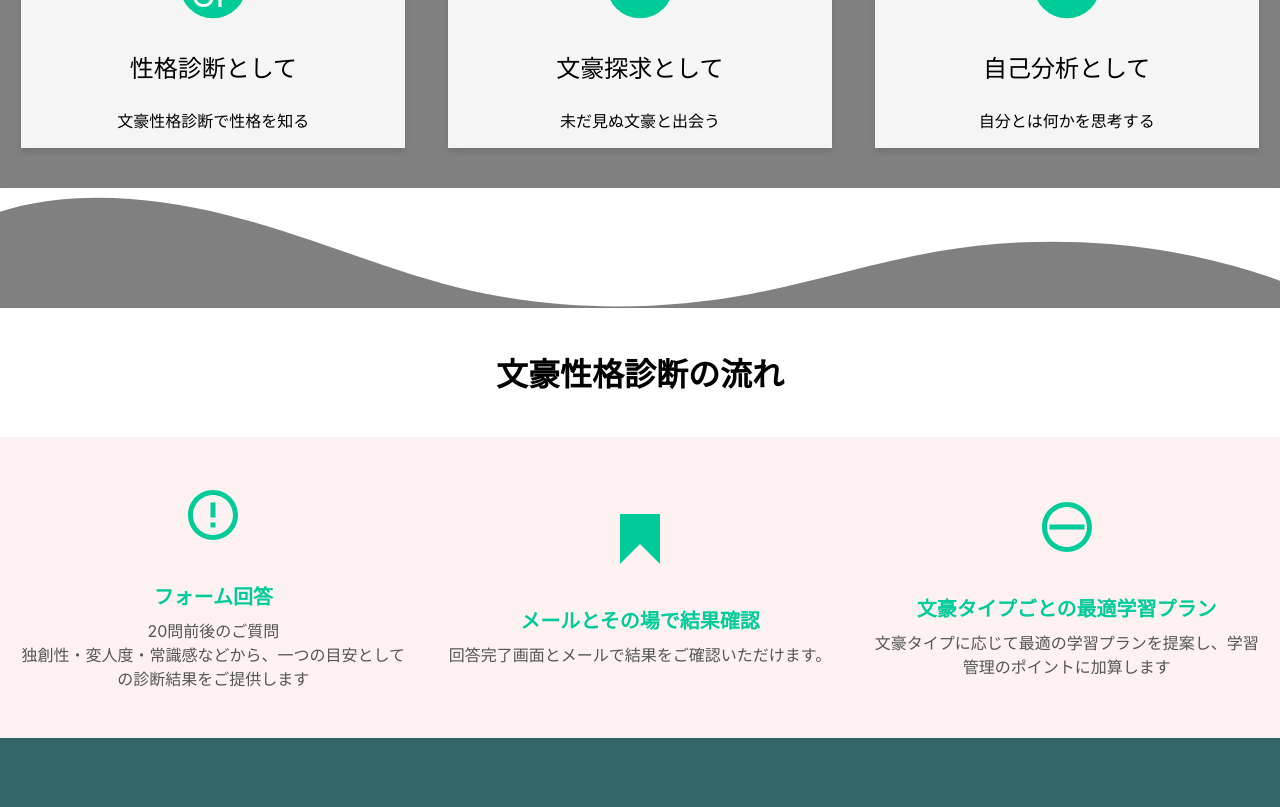
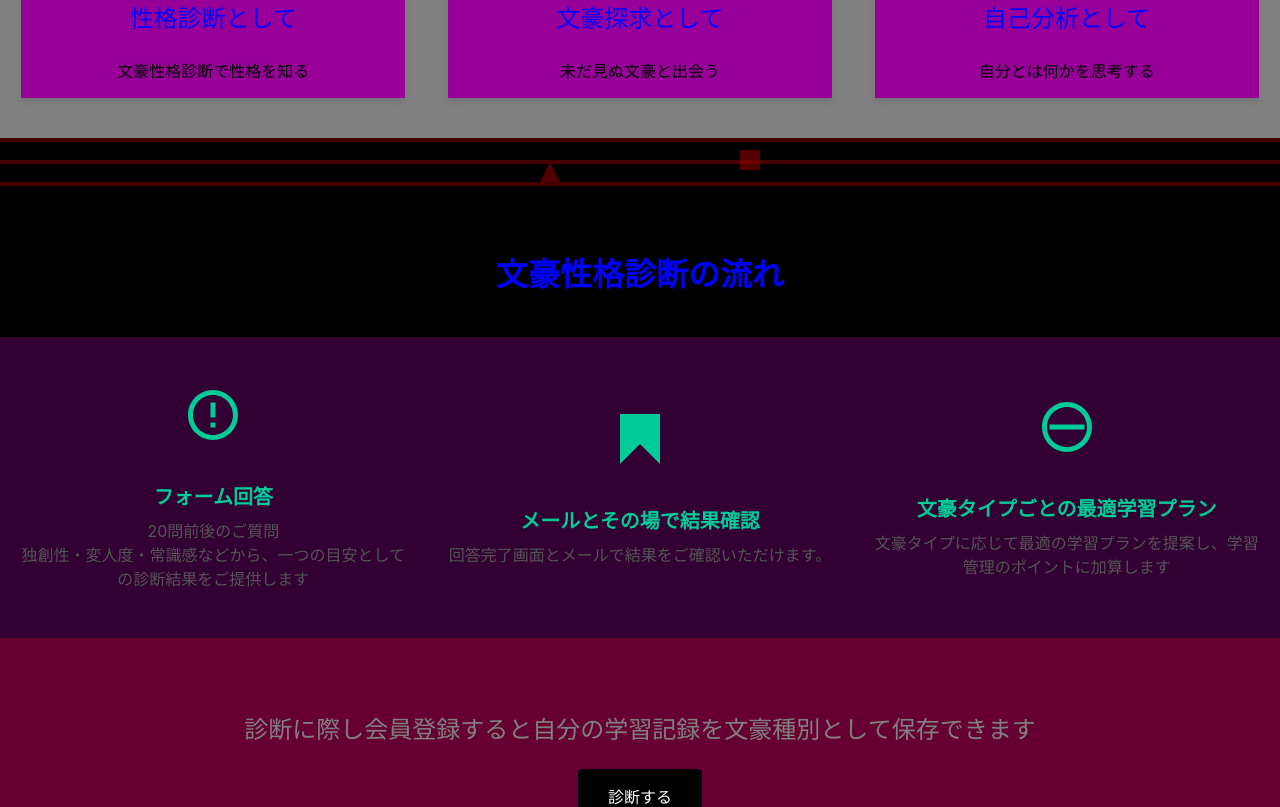
Before and after one commit to reisuta/LP, a Next.js app: page / in a window 1280 px wide. Shown: the part 1700-2507 px from the top of the page. Built offline with nearby package versions, Linux system fonts and the light colour scheme.

Commit message:
レイアウトのテーマをdark系に

```diff
--- a/src/app/components/Divider.tsx
+++ b/src/app/components/Divider.tsx
@@ -1,32 +1,54 @@
 'use client'
 import styled from 'styled-components';
 
-const Element = styled.div`
+const DividerContainer = styled.div`
   width: 100%;
-  overflow: hidden;
-  line-height: 0;
-  transform: rotate(180deg);
+  height: 50px;
+  position: relative;
+  padding-top: 10px;
+  padding-bottom: 10px;
+  background: black;
+`;
 
-  svg {
-    position: relative;
-    display: block;
-    width: calc(100% + 1.3px);
-    height: 120px;
-  }
+const Line = styled.div`
+  width: 100%;
+  height: 4px;
+  background-color: darkred;
+  position: absolute;
+  opacity: 0.5;
+  top: ${({ top }) => top};
+`;
 
-  .shape-fill {
-    fill: gray;
-  }
+const Triangle = styled.div`
+  width: 0;
+  height: 0;
+  border-left: 10px solid transparent;
+  border-right: 10px solid transparent;
+  border-bottom: 20px solid darkred;
+  position: absolute;
+  top: 24px;
+  opacity: 0.6;
+  left: calc(50% - 100px);
+`;
+
+const Square = styled.div`
+  width: 20px;
+  height: 20px;
+  background-color: darkred;
+  position: absolute;
+  opacity: 0.6;
+  top: 12px;
+  left: calc(50% + 100px);
 `;
 
 export default function Divider() {
   return (
-    <>
-      <Element>
-        <svg data-name="Layer 1" xmlns="http://www.w3.org/2000/svg" viewBox="0 0 1200 120" preserveAspectRatio="none">
-          <path d="M321.39,56.44c58-10.79,114.16-30.13,172-41.86,82.39-16.72,168.19-17.73,250.45-.39C823.78,31,906.67,72,985.66,92.83c70.05,18.48,146.53,26.09,214.34,3V0H0V27.35A600.21,600.21,0,0,0,321.39,56.44Z" className="shape-fill"></path>
-        </svg>
-      </Element>
-    </>
-  )
+    <DividerContainer>
+      <Line top="0" />
+      <Line top="22px" />
+      <Line top="44px" />
+      <Triangle />
+      <Square />
+    </DividerContainer>
+  );
 }
--- a/src/app/components/TopPageBottom.tsx
+++ b/src/app/components/TopPageBottom.tsx
@@ -17,8 +17,8 @@ const HeaderContainer = styled.div`
   justify-content: center;
   align-items: center;
   padding: 20px;
-  background: white;
-  color: black;
+  background: black;
+  color: blue;
   width: 100%;
   box-shadow: 0 4px 6px rgba(0, 0, 0, 0.1);
 `;
@@ -30,14 +30,14 @@ const MainContent = styled.div`
   justify-content: space-around;
   padding: 2rem;
   width: 100%;
-  background: #fdf1f1;
+  background: #330033;
 `;
 
 const Subtitle = styled.h2`
   font-size: 1.5rem;
   font-weight: 200;
   margin: 0.5rem 0;
-  color: white;
+  color: gray;
 `;
 
 const Card = styled.div`
@@ -72,7 +72,7 @@ const FormSection = styled.div`
   justify-content: center;
   align-items: center;
   padding: 4rem;
-  background: #336666;
+  background: #660033;
   color: white;
   width: 100%;
   text-align: center;
@@ -109,12 +109,13 @@ const FooterSection = styled.div`
 const FooterTitle = styled.h2`
   font-size: 1.5rem;
   margin-bottom: 1rem;
+  color: gray;
 `;
 
 const FooterText = styled.p`
   font-size: 1rem;
   margin: 0;
-  color: #ccc;
+  color: gray;
 `;
 
 const FooterButton = styled(Button)`
--- a/src/app/components/TopPageSection.tsx
+++ b/src/app/components/TopPageSection.tsx
@@ -65,7 +65,7 @@ const FormSection = styled.div`
   display: flex;
   justify-content: center;
   align-items: center;
-  background: #006699;
+  background: #CC33CC;
   color: white;
   width: 100%;
   text-align: center;
@@ -90,7 +90,7 @@ const FooterCard = styled.div`
   justify-content: center;
   align-items: center;
   width: 30%;
-  background: #f5f5f5;
+  background: #990099;
   box-shadow: 0 4px 6px rgba(0, 0, 0, 0.1);
   text-align: center;
 `;
@@ -118,7 +118,7 @@ const Subtitle = styled.h2`
   font-size: 1.5rem;
   font-weight: 200;
   margin: 0.5rem 0;
-  color: black;
+  color: blue;
 `;
 
 const StyledLink = styled(Link)`
```
